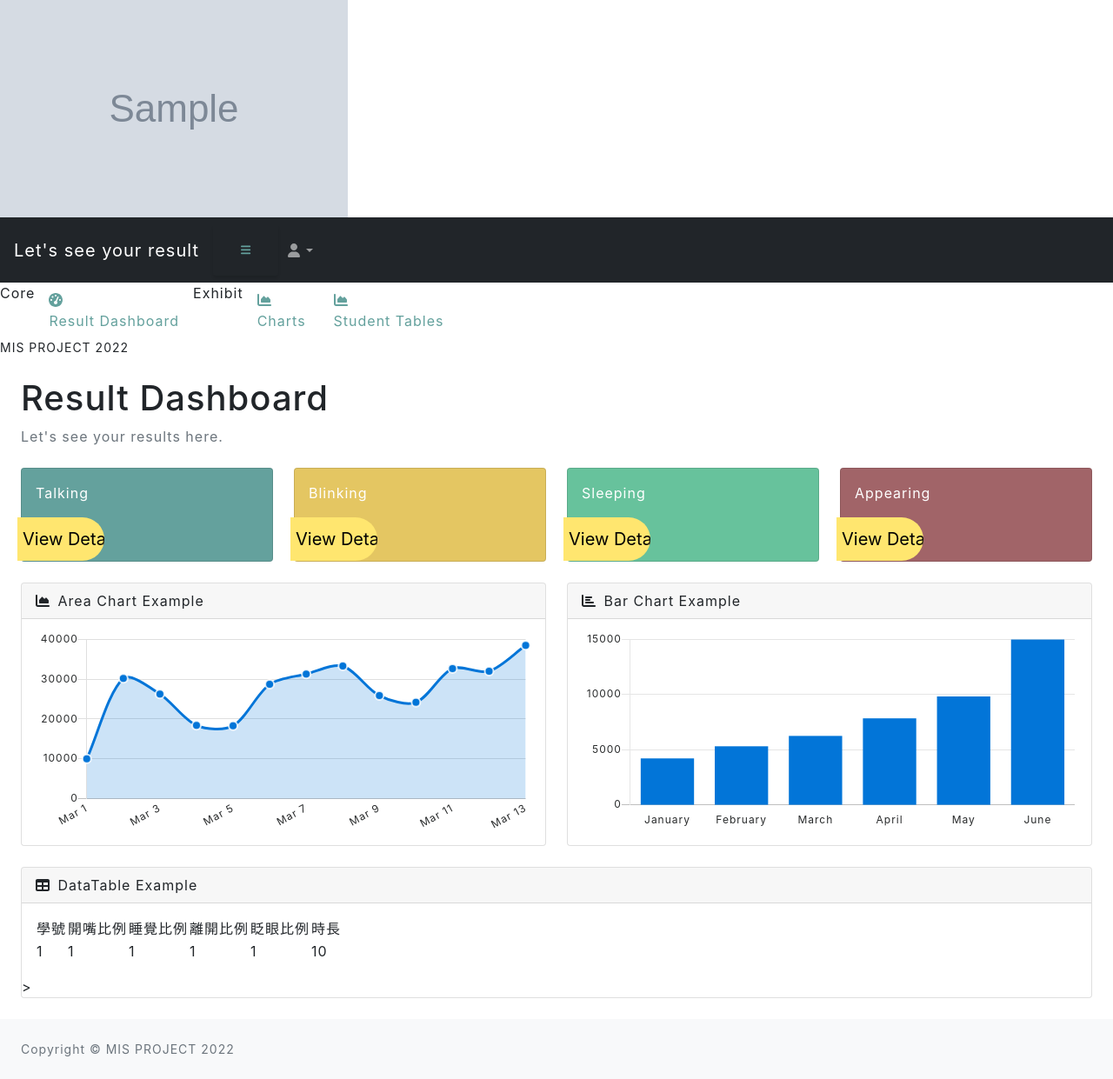
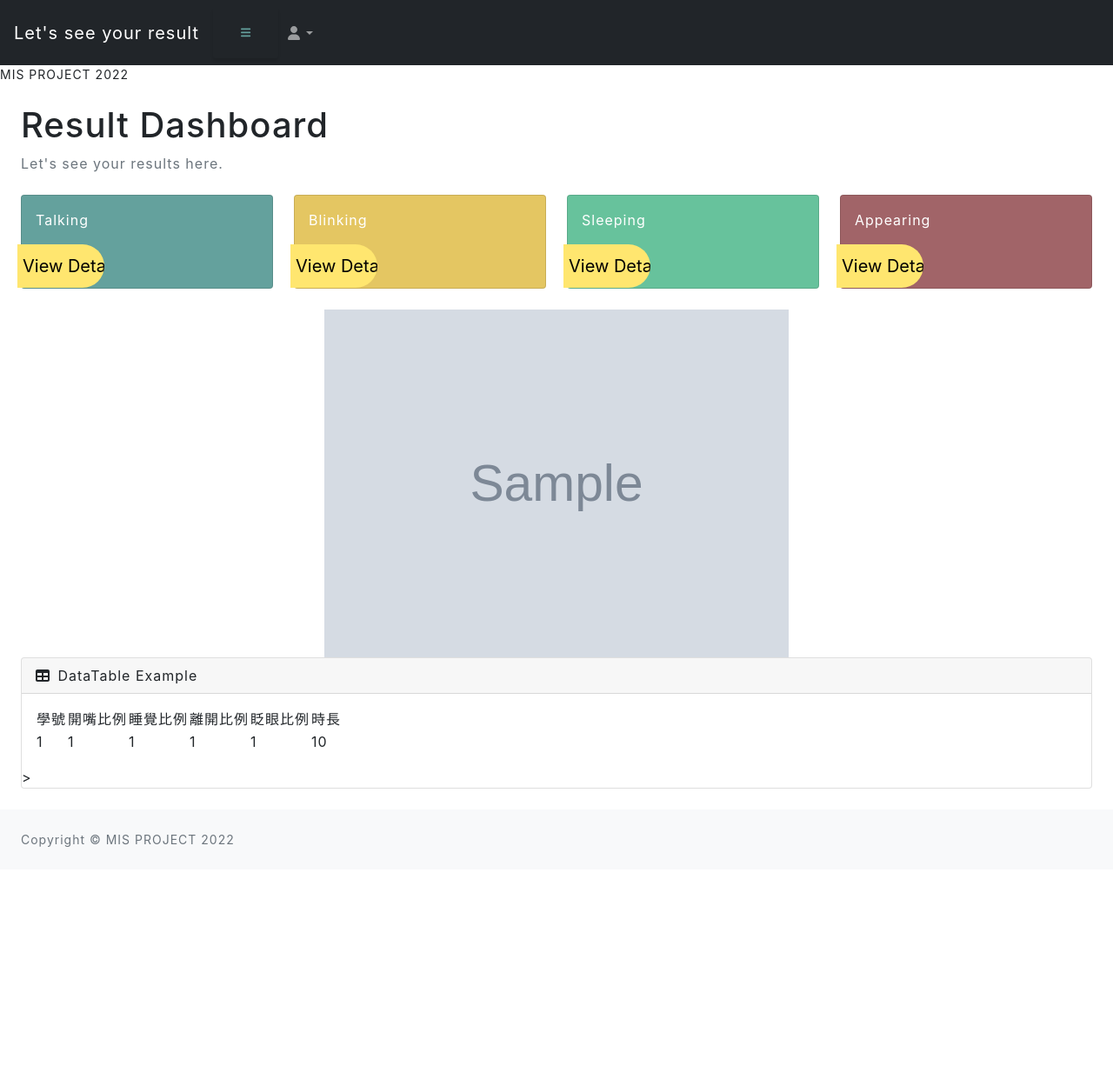
Before and after one commit to stephaninieee/Master-of-Focus, a Flask app: template templates/index.html in a window 1280 px wide. Shown: the whole page at 87% size. After the commit the page ends 974 px from the top, so only its background shows below. Run offline with Flask 2, Linux system fonts and the light colour scheme; the template is opened without the code that fills it: most values are stand-ins (such as "Sample title", 1, 10 or a date in 2020); grey boxes marked "Sample" are stand-in pictures; some libraries are stand-ins or nearby versions.

Commit message:
Add files via upload

```diff
--- a/templates/index.html
+++ b/templates/index.html
@@ -12,11 +12,7 @@
         <script src="https://use.fontawesome.com/releases/v6.1.0/js/all.js" crossorigin="anonymous"></script>
     </head>
     <body class="sb-nav-fixed">
-        <!-- 表格在這兒！請取用 -->
-        {% if img_a %}
-        <img src ="static/chart/{{img_a}}" width="400" height="250" \>
-        {% endif %}
-        <!-- 表格在這兒！請取用 -->
+
         <nav class="sb-topnav navbar navbar-expand navbar-dark bg-dark">
             <!-- Navbar Brand-->
 
@@ -40,26 +36,7 @@
         <div id="layoutSidenav">
             <div id="layoutSidenav_nav">
                 <nav class="sb-sidenav accordion sb-sidenav-dark" id="sidenavAccordion">
-                    <div class="sb-sidenav-menu">
-                        <div class="nav">
-                            <div class="sb-sidenav-menu-heading">Core</div>
-                            <a class="nav-link" href="index.html">
-                                <div class="sb-nav-link-icon"><i class="fas fa-tachometer-alt"></i></div>
-                                Result Dashboard
-                            </a>
 
-                            <div class="sb-sidenav-menu-heading">Exhibit</div>
-                            <a class="nav-link" href="charts.html">
-                                <div class="sb-nav-link-icon"><i class="fas fa-chart-area"></i></div>
-                                Charts
-                            </a>
-
-                            <a class="nav-link" href="student_tables.html">
-                                <div class="sb-nav-link-icon"><i class="fas fa-chart-area"></i></div>
-                                Student Tables
-                            </a>
-
-                        </div>
                     </div>
                     <div class="sb-sidenav-footer">
                         <div class="small">MIS PROJECT 2022</div>
@@ -122,26 +99,16 @@
                             </div>
 
                         </div>
-                        <div class="row">
-                            <div class="col-xl-6">
-                                <div class="card mb-4">
-                                    <div class="card-header">
-                                        <i class="fas fa-chart-area me-1"></i>
-                                        Area Chart Example
-                                    </div>
-                                    <div class="card-body"><canvas id="myAreaChart" width="100%" height="40"></canvas></div>
-                                </div>
-                            </div>
-                            <div class="col-xl-6">
-                                <div class="card mb-4">
-                                    <div class="card-header">
-                                        <i class="fas fa-chart-bar me-1"></i>
-                                        Bar Chart Example
-                                    </div>
-                                    <div class="card-body"><canvas id="myBarChart" width="100%" height="40"></canvas></div>
-                                </div>
-                            </div>
-                        </div>
+                        <!-------stephanie start add here -->
+                         <!-- 表格在這兒！請取用 -->
+                        {% if img_a %}
+                        <center>
+                        <img src ="static/chart/{{img_a}}" width="ˊ600" height="400" \>
+                        </center>
+                        {% endif %}
+                        <!-- 表格在這兒！請取用 -->
+                        <!-------stephanie end add here -->
+
                         <div class="card mb-4">
                             <div class="card-header">
                                 <i class="fas fa-table me-1"></i>
```
